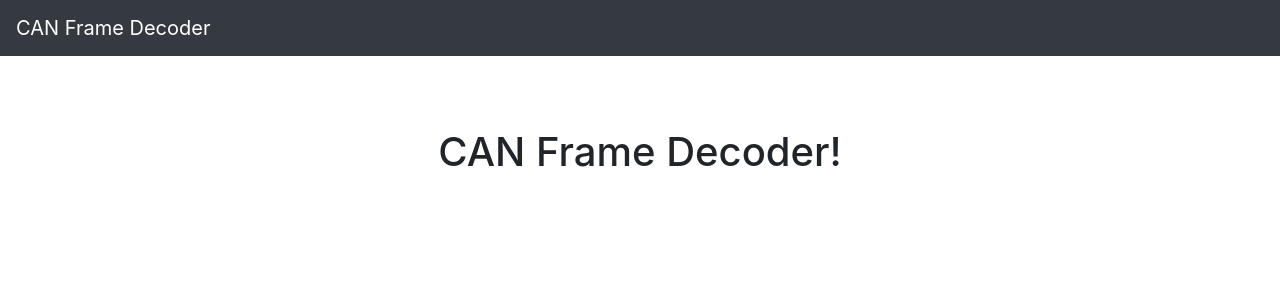
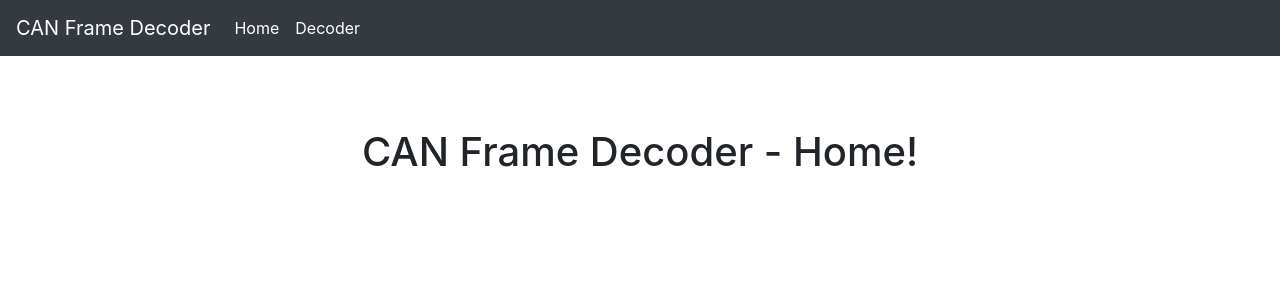
Before and after one commit to rodp82/can-frame-decoder, an Angular app: page / in a window 1280 px wide. Shown: the top 300 px of the page. Built offline with nearby package versions, Linux system fonts and the light colour scheme.

Commit message:
Added home component

```diff
--- a/src/app/app-routing.module.ts
+++ b/src/app/app-routing.module.ts
@@ -1,8 +1,12 @@
 import { NgModule } from '@angular/core';
 import { Routes, RouterModule } from '@angular/router';
 import { DecoderComponent } from './decoder/decoder.component';
+import { HomeComponent } from './home/home.component';
 
-const routes: Routes = [{ path : 'decoder', component: DecoderComponent}];
+const routes: Routes = [
+  { path: '', component: HomeComponent },
+  { path: 'decoder', component: DecoderComponent }
+];
 
 @NgModule({
   imports: [RouterModule.forRoot(routes)],
--- a/src/app/app.component.html
+++ b/src/app/app.component.html
@@ -1,12 +1,20 @@
 <nav class="navbar navbar-expand-md navbar-dark fixed-top bg-dark">
   <a class="navbar-brand" href="#">{{appTitle}}</a>
+  <button class="navbar-toggler" type="button" data-toggle="collapse" data-target="#navbarNav">
+    <span class="navbar-toggler-icon"></span>
+  </button>
+  <div class="collapse navbar-collapse" id="navbarNav">
+    <ul class="navbar-nav">
+      <li class="nav-item active">
+        <a class="nav-link" routerLink="/">Home</a>
+      </li>
+      <li class="nav-item active">
+        <a class="nav-link" routerLink="/decoder">Decoder</a>
+      </li>
+    </ul>
+  </div>
 </nav>
 
 <main role="main" class="container">
-
-  <div class="starter-template">
-    <h1>{{ appTitle }}! </h1>
-  </div>
-
   <router-outlet></router-outlet>
 </main>
--- a/src/app/app.module.ts
+++ b/src/app/app.module.ts
@@ -6,13 +6,15 @@ import { NgbModule } from '@ng-bootstrap/ng-bootstrap'
 import { AppRoutingModule } from './app-routing.module';
 
 import { AppComponent } from './app.component';
+import { HomeComponent } from './home/home.component';
 import { DecoderComponent } from './decoder/decoder.component';
 
 
 @NgModule({
   declarations: [
     AppComponent,
-    DecoderComponent
+    DecoderComponent,
+    HomeComponent
   ],
   imports: [
     BrowserModule,
--- /dev/null
+++ b/src/app/home/home.component.html
@@ -0,0 +1,4 @@
+
+  <div class="starter-template">
+    <h1>{{ pageTitle }}! </h1>
+  </div>
--- /dev/null
+++ b/src/app/home/home.component.ts
@@ -0,0 +1,17 @@
+import { Component, OnInit } from '@angular/core';
+
+@Component({
+  selector: 'app-home',
+  templateUrl: './home.component.html',
+  styleUrls: ['./home.component.scss']
+})
+export class HomeComponent implements OnInit {
+
+  pageTitle: string = 'CAN Frame Decoder - Home';
+
+  constructor() { }
+
+  ngOnInit() {
+  }
+
+}
```
Also changed, not shown: src/app/home/home.component.scss (added), 1 other file (tests, documents, lock files or other folders).
